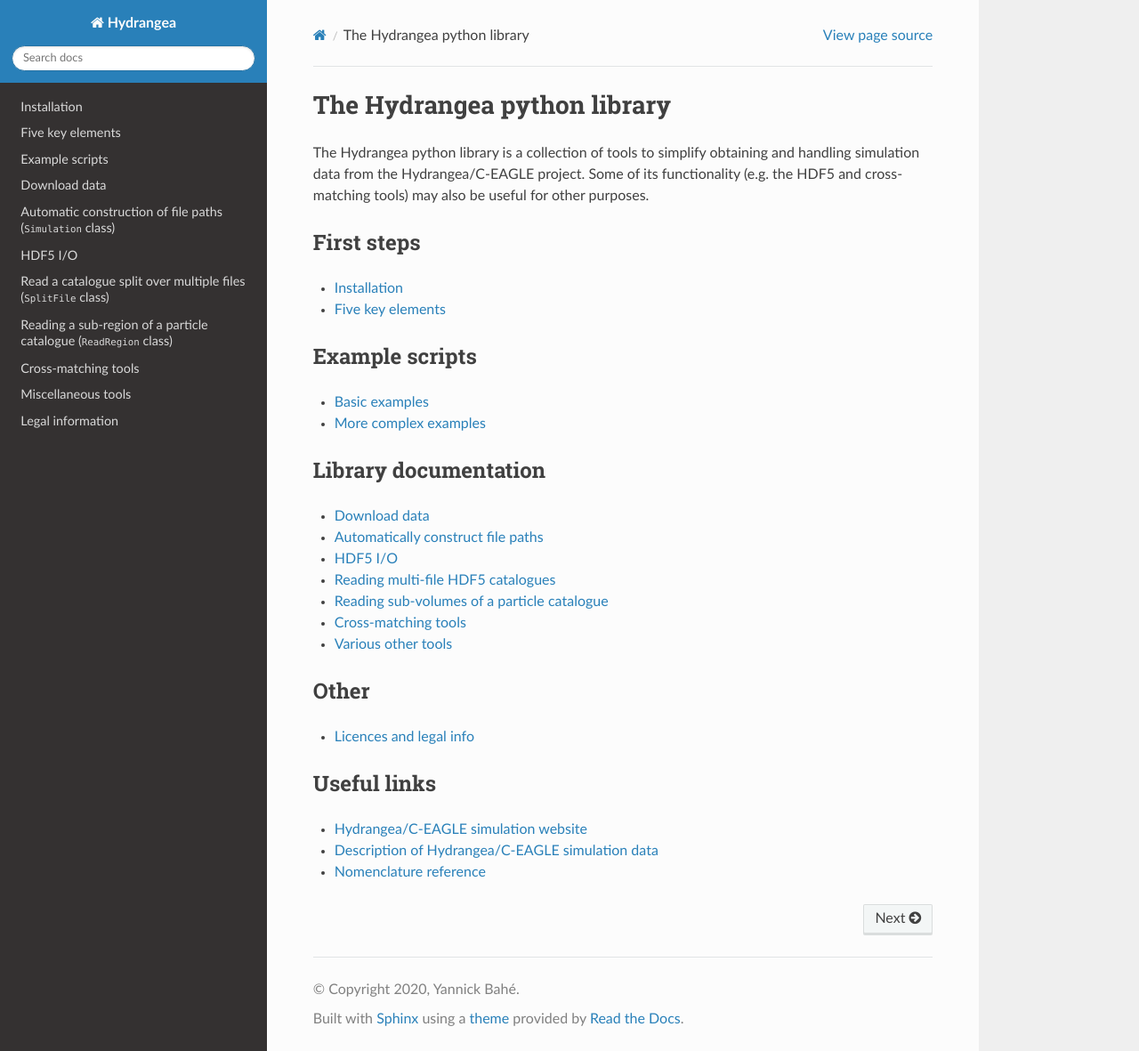
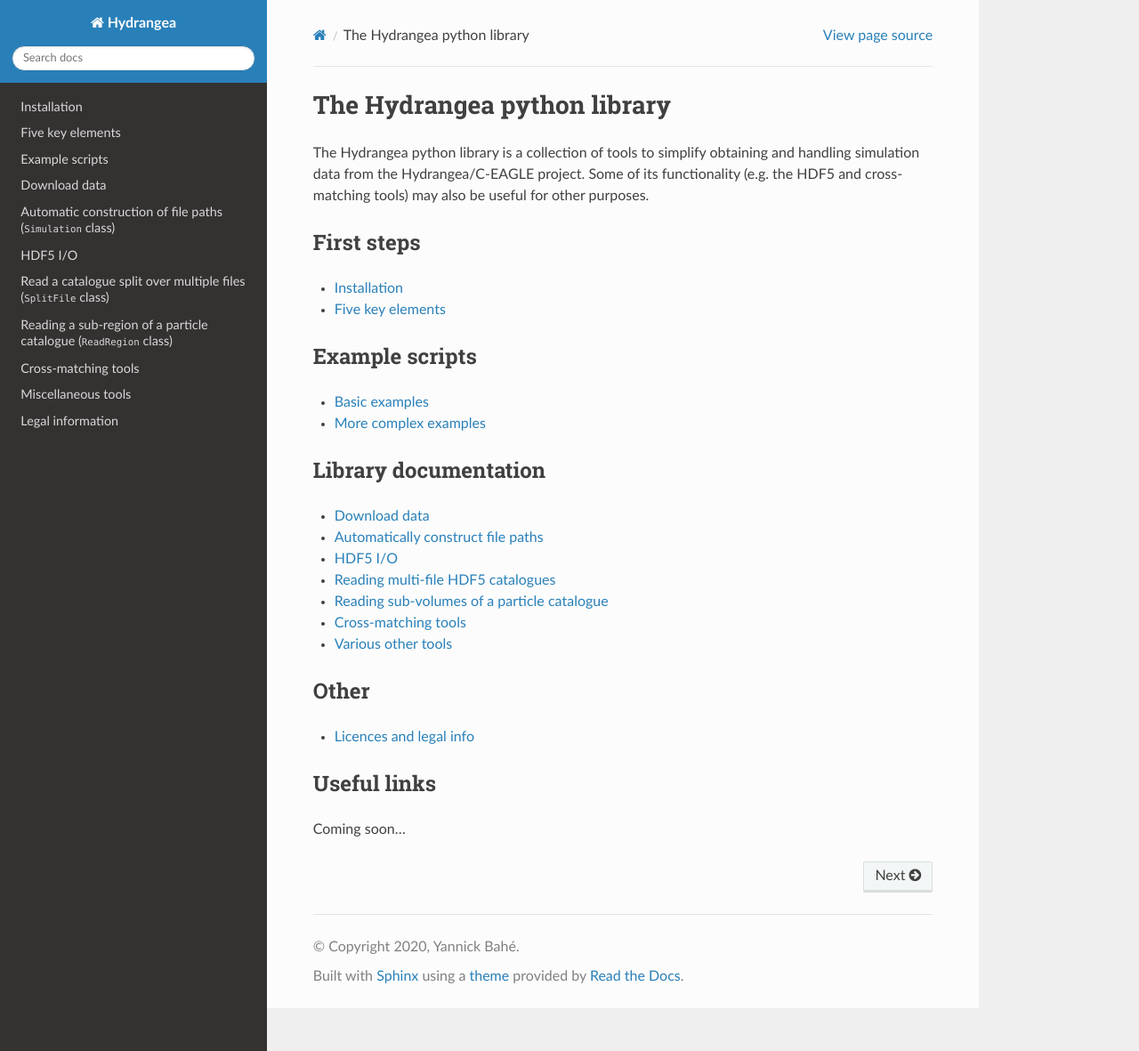
Before and after one commit to ymbahe/hydrangea, a Sphinx documentation site: the page built from docs/source/index.rst, in a window 1280 px wide and 1181 px high. Shown: the whole window at 89% size. Built offline with Sphinx 7.4.7 and the Read the Docs theme 2.0.0, drawn with Linux system fonts in a browser that asks for light colours.

Commit message:
Removed non-working links from front page

```diff
--- a/docs/source/index.rst
+++ b/docs/source/index.rst
@@ -61,6 +61,5 @@ Other
 
 Useful links
 ------------
-* `Hydrangea/C-EAGLE simulation website <https://hydrangea.mpcdf.mpg.de>`_
-* `Description of Hydrangea/C-EAGLE simulation data <https://hydrangea.mpcdf.mpg.de/data_doc/index.html>`_
-* `Nomenclature reference <https://hydrangea.mpcdf.mpg.de/data_doc/nomenclature.html>`_
+
+Coming soon...
```
